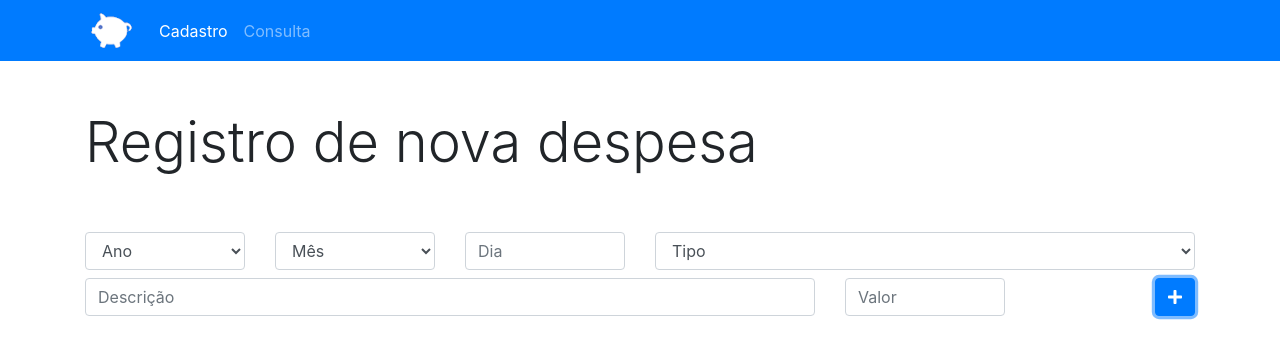
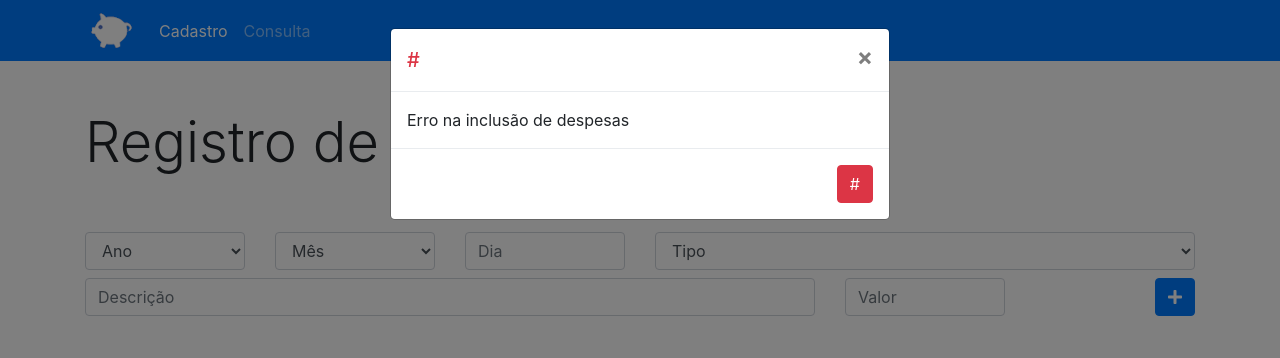
Before and after one commit to NibiXD/Despesas-Projeto, a plain HTML site: page index.html in a window 1280 px wide. Both pictures are taken after a click on the button 1175 px from the left and 297 px from the top of the page. Drawn offline with nearby package versions, Linux system fonts and the light colour scheme.

Commit message:
Criação do documento Javascript com o cadastro de despesas e localStorage

```diff
--- /dev/null
+++ b/app.js
@@ -0,0 +1,67 @@
+class Despesa {
+    constructor (ano, mes, dia, tipo, descricao, valor) {
+        this.ano = ano;
+        this.mes = mes;
+        this.dia = dia;
+        this.tipo = tipo;
+        this.descricao = descricao;
+        this.valor = valor;
+    }
+
+    validarDados() {
+        for(let i in this) {
+            if (this[i] == undefined || this[i] == '' || this[i] == null) {
+                return false
+            }
+        }
+        return true
+    }
+}
+
+class Db {
+    constructor() {
+        let id = localStorage.getItem('id');
+
+        if (id === null) {
+            localStorage.setItem('id', 0);
+        }
+    }
+
+    getProximoId() {
+        let proximoId = localStorage.getItem('id');
+        return parseInt(proximoId) + 1
+    }
+
+    gravar(d) {
+        let id = this.getProximoId();
+
+        localStorage.setItem(id, JSON.stringify(d));
+
+        localStorage.setItem('id', id)
+    }
+}
+
+let db = new Db();
+
+function cadastrarDespesa() {
+
+    let ano = document.getElementById('ano');
+    let mes = document.getElementById('mes');
+    let dia = document.getElementById('dia');
+    let tipo = document.getElementById('tipo');
+    let descricao = document.getElementById('descricao');
+    let valor = document.getElementById('valor');
+
+
+    let despesa = new Despesa(ano.value, mes.value, dia.value, tipo.value, descricao.value, valor.value);
+
+    if (despesa.validarDados()) {
+
+        $('#modalRegistraDespesa').modal('show');
+        db.gravar(despesa);
+    } else {
+        document.getElementById('modal-corpo').innerHTML = 'Erro na inclusão de despesas'
+        $('#modalRegistraDespesa').modal('show');
+
+    }
+}
--- a/index.html
+++ b/index.html
@@ -13,6 +13,7 @@
 
     <!-- Font Awesome -->
     <script defer src="https://use.fontawesome.com/releases/v5.0.8/js/all.js"></script>
+    <script src="app.js"></script>
 
 	</head>
 
@@ -22,7 +23,7 @@
     <nav class="navbar navbar-expand-lg navbar-dark bg-primary mb-5">
       <div class="container">
         <a class="navbar-brand" href="#">
-           <img src="logo.png" width="50" height="35" alt="Orçamento pessoal">
+           <img src="Imagens/logo.png" width="50" height="35" alt="Orçamento pessoal">
         </a>
         <button class="navbar-toggler" type="button" data-toggle="collapse" data-target="#navbarSupportedContent" aria-controls="navbarSupportedContent" aria-expanded="false" aria-label="Toggle navigation">
           <span class="navbar-toggler-icon"></span>
@@ -53,6 +54,8 @@
         <div class="col-md-2">
           <select class="form-control" id="ano">
             <option value="">Ano</option>
+            <option value="2021">2021</option>
+            <option value="2020">2020</option>
             <option value="2019">2019</option>
             <option value="2018">2018</option>
           </select>
@@ -102,12 +105,33 @@
         </div>
 
         <div class="col-md-2 d-flex justify-content-end">
-          <button type="button" class="btn btn-primary">
+          <button type="button" class="btn btn-primary" onclick="cadastrarDespesa()">
             <i class="fas fa-plus"></i>
           </button>
         </div>
       </div>
     </div>
+
+    <!-- Modal -->
+    <div class="modal fade" id="modalRegistraDespesa" tabindex="-1" role="dialog" aria-labelledby="exampleModalLabel" aria-hidden="true">
+      <div class="modal-dialog" role="document">
+        <div class="modal-content">
+          <div class="modal-header text-danger">
+            <h5 class="modal-title" id="exampleModalLabel">#</h5>
+            <button type="button" class="close" data-dismiss="modal" aria-label="Close">
+              <span aria-hidden="true">&times;</span>
+            </button>
+          </div>
+          <div class="modal-body" id="modal-corpo">
+
+          </div>
+          <div class="modal-footer">
+            <button type="button" class="btn btn-danger" data-dismiss="modal">#</button>
+          </div>
+        </div>
+      </div>
+    </div>
+
   </body>
 
 </html>
```
Also changed, not shown: consulta.html (+1 -1 lines), Imagens/logo.png (renamed from logo.png).
